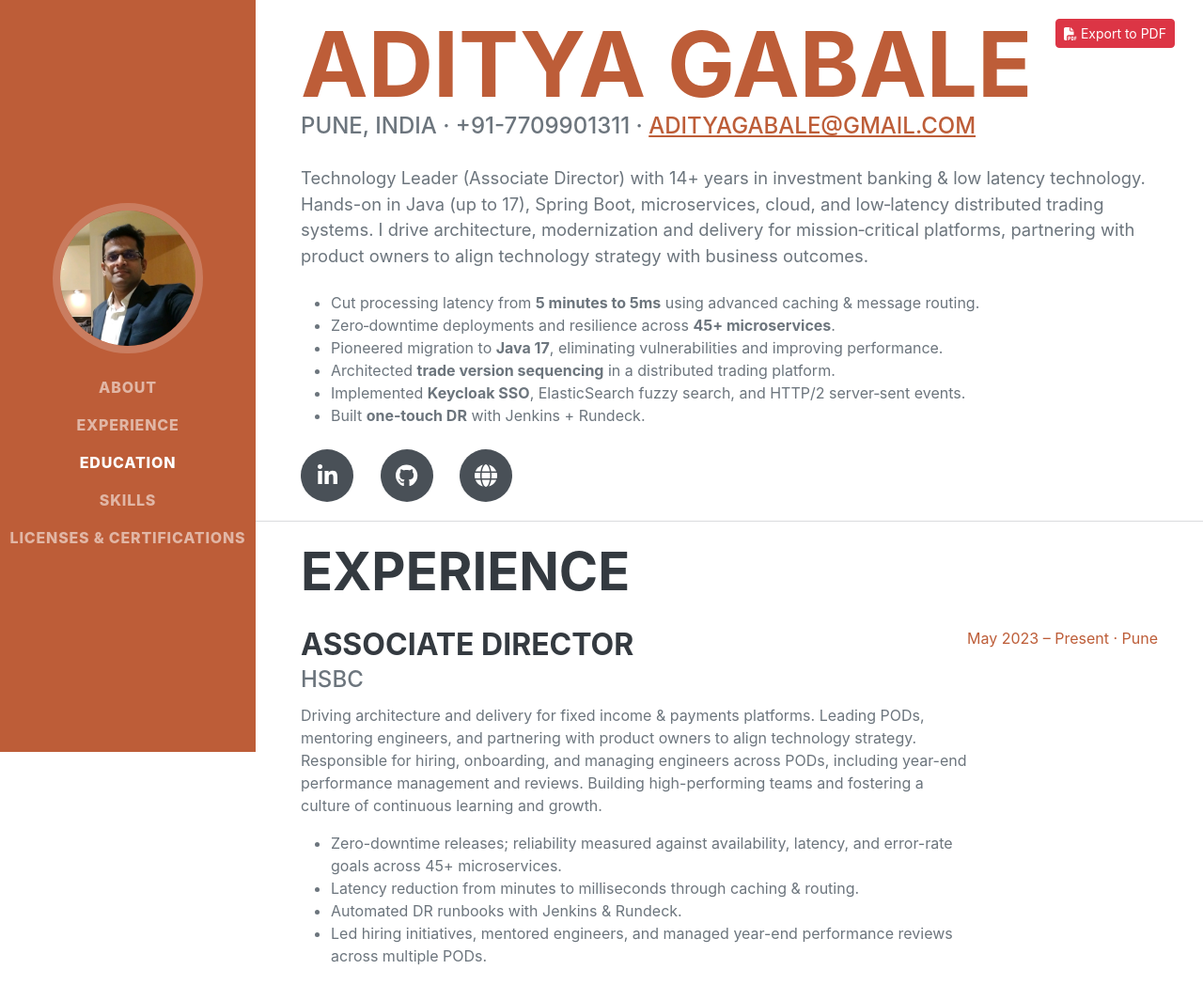
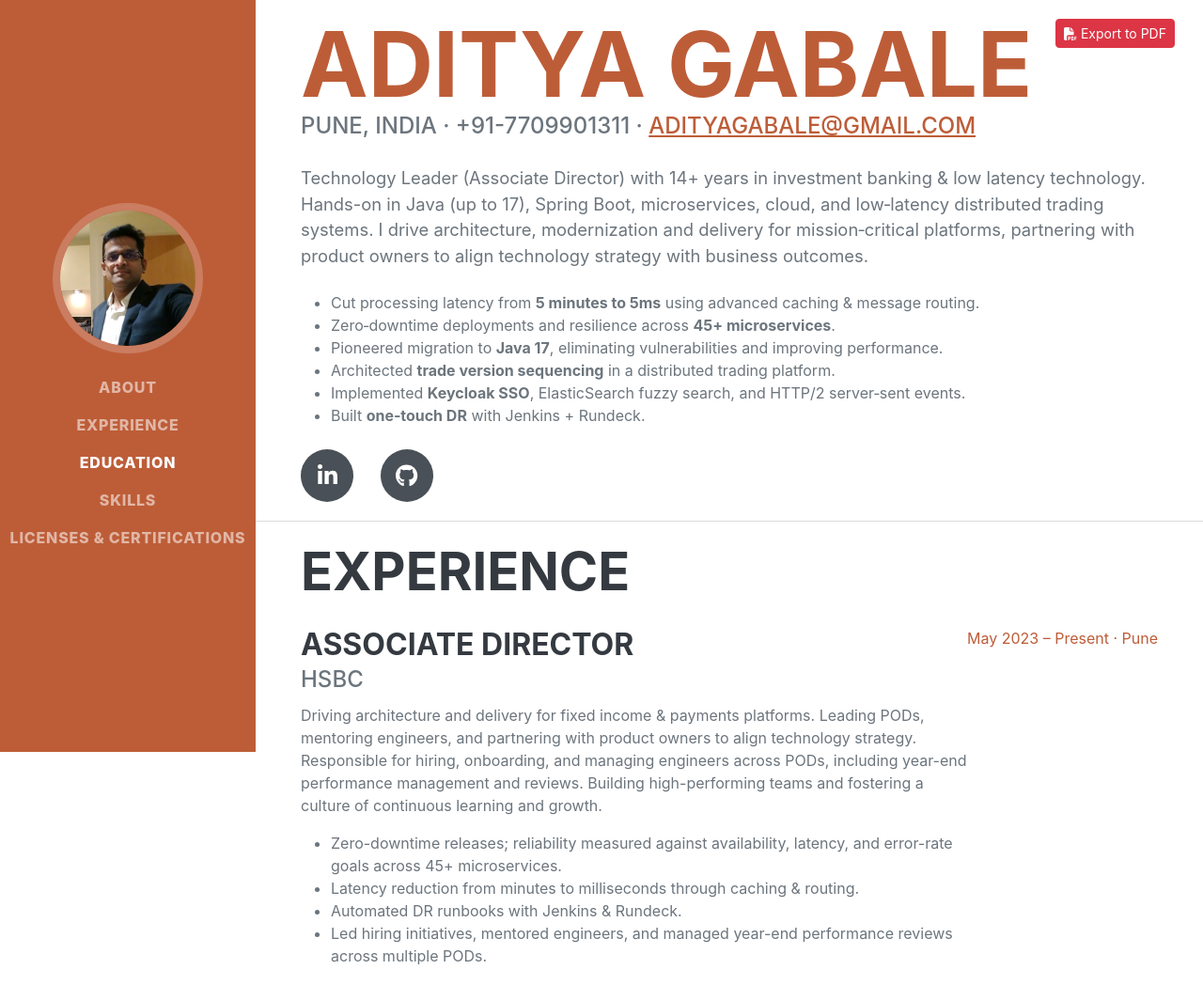
Before and after one commit to adityagabale/know, a plain HTML site: page index.html in a window 1280 px wide. Shown: the top 1048 px of the page at 94% size. Drawn offline with nearby package versions, Linux system fonts and the light colour scheme; a web font is replaced by a local one.

Commit message:
Removing old link to older resume

```diff
--- a/index.html
+++ b/index.html
@@ -112,7 +112,7 @@
           <div class="social-icons">
             <a class="social-icon" href="https://www.linkedin.com/in/adityagabale" target="_blank" rel="noreferrer"><i class="fab fa-linkedin-in"></i></a>
             <a class="social-icon" href="https://github.com/adityagabale" target="_blank" rel="noreferrer"><i class="fab fa-github"></i></a>
-            <a class="social-icon" href="https://adityagabale.github.io/online-cv/" target="_blank" rel="noreferrer"><i class="fas fa-globe"></i></a>
+
           </div>
         </div>
       </section>
```
